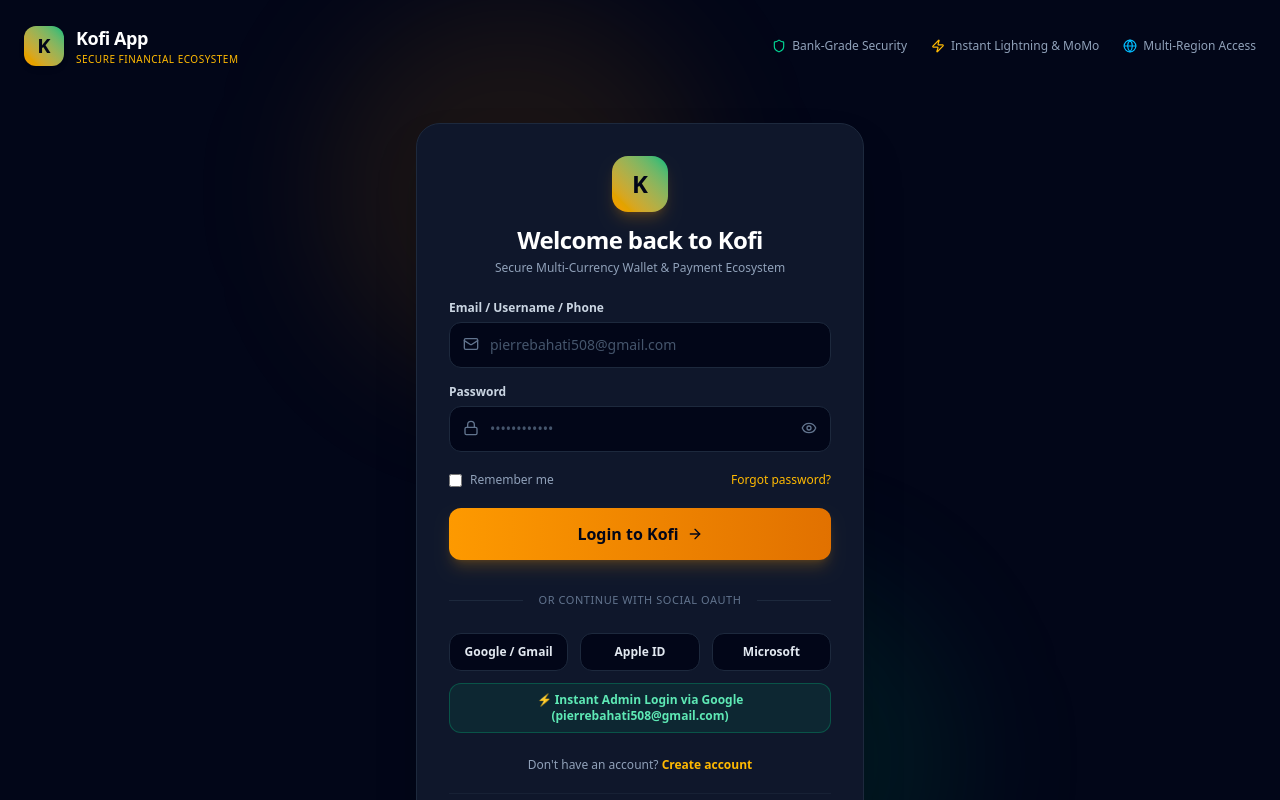
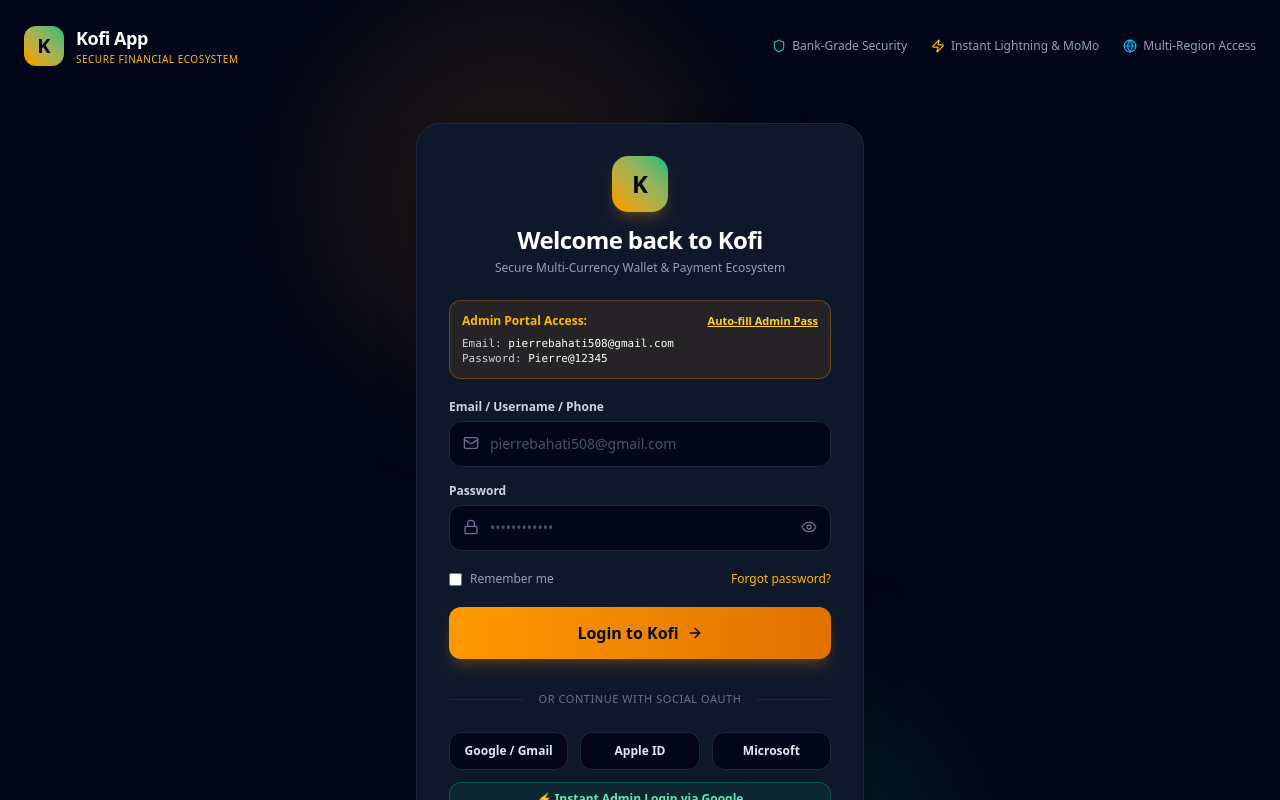
Before and after one commit to Djbahati/mvp, a React (Vite) app: page / in a window 1280 px wide. Shown: the top 800 px of the page. Built offline with nearby package versions, Linux system fonts and the light colour scheme.

Commit message:
feat(auth): add admin credentials hint to login view
Implement a quick-fill login helper for developers to expedite access to the admin portal during testing.

```diff
--- a/src/components/auth/LoginView.tsx
+++ b/src/components/auth/LoginView.tsx
@@ -77,6 +77,24 @@
         </div>
         <h1 className="text-2xl font-bold text-white tracking-tight">Welcome back to Kofi</h1>
         <p className="text-xs text-slate-400 mt-1">Secure Multi-Currency Wallet & Payment Ecosystem</p>
+      </div>
+
+      {/* Admin Credentials Quick Hint */}
+      <div className="mb-5 p-3 rounded-xl bg-amber-500/10 border border-amber-500/30 text-amber-200 text-xs flex flex-col gap-2">
+        <div className="flex items-center justify-between">
+          <span className="font-semibold text-amber-400">Admin Portal Access:</span>
+          <button
+            type="button"
+            onClick={handleQuickAdminLogin}
+            className="text-[11px] underline font-bold text-amber-300 hover:text-white cursor-pointer"
+          >
+            Auto-fill Admin Pass
+          </button>
+        </div>
+        <div className="font-mono text-[11px] text-slate-300">
+          Email: <span className="text-white">pierrebahati508@gmail.com</span><br/>
+          Password: <span className="text-white">Pierre@12345</span>
+        </div>
       </div>
 
 
```
